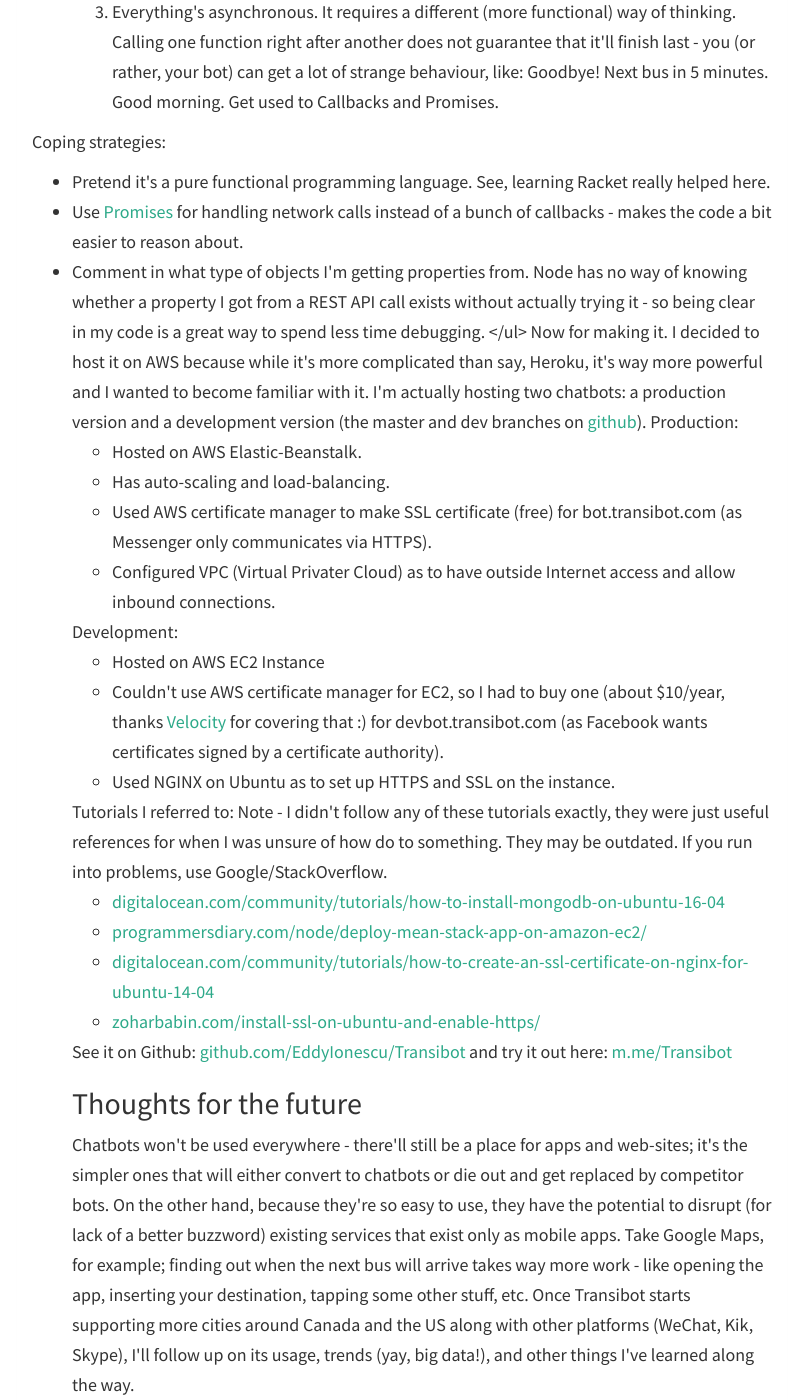
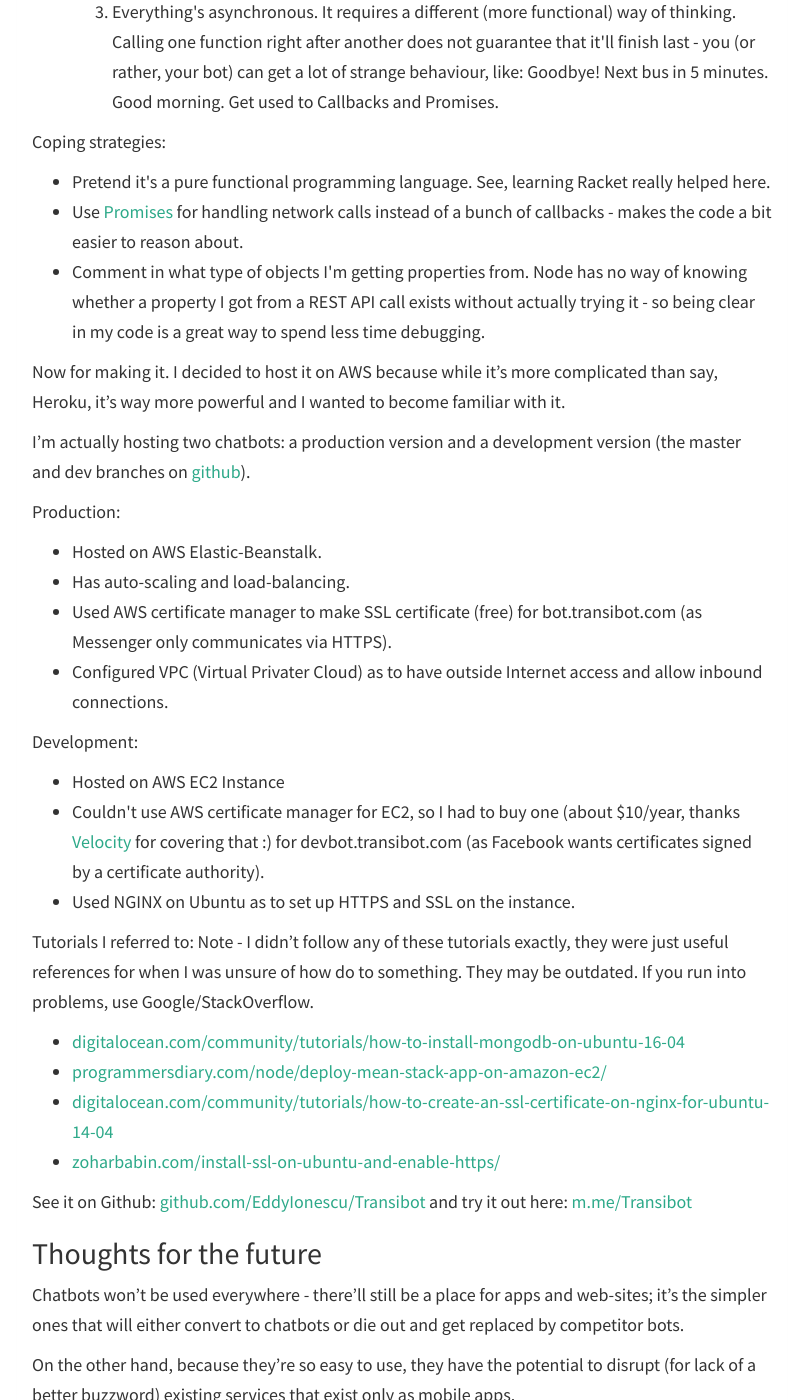
Before and after one commit to EddyIonescu/eddyionescu.github.io, a Jekyll site: the page built from _posts/2017-01-30-Reflecting on Transibot.md, in a window 1280 px wide and 1400 px high, scrolled down 2268 px. Shown: the whole window, without its empty margins (238-1041 px from the left). Built offline with Jekyll 4.4.1, drawn with Linux system fonts in a browser that asks for light colours; nearby versions of some CDN libraries; our own code applies the rules of GitHub Pages for plain Markdown files; some of the changed text lies outside the part shown.

Commit message:
Update 2017-01-30-Reflecting on Transibot.md

```diff
--- a/_posts/2017-01-30-Reflecting on Transibot.md
+++ b/_posts/2017-01-30-Reflecting on Transibot.md
@@ -62,8 +62,9 @@
 <ul>
 <li>Pretend it's a pure functional programming language. See, learning Racket really helped here.</li>
 <li>Use <a href="https://developer.mozilla.org/en/docs/Web/JavaScript/Reference/Global_Objects/Promise">Promises</a> for handling network calls instead of a bunch of callbacks - makes the code a bit easier to reason about.</li>
-<li>Comment in what type of objects I'm getting properties from. Node has no way of knowing whether a property I got from a REST API call exists without actually trying it - so being clear in my code is a great way to spend less time debugging.
+<li>Comment in what type of objects I'm getting properties from. Node has no way of knowing whether a property I got from a REST API call exists without actually trying it - so being clear in my code is a great way to spend less time debugging.</li>
 </ul>
+
 Now for making it. I decided to host it on AWS because while it's more complicated than say, Heroku, it's way more powerful and I wanted to become familiar with it.
 
 I'm actually hosting two chatbots: a production version and a development version (the master and dev branches on <a href="https://github.com/EddyIonescu/Transibot">github</a>).
```
Also changed, not shown: other parts of _posts/2017-01-30-Reflecting on Transibot.md (+4 -4 lines).
